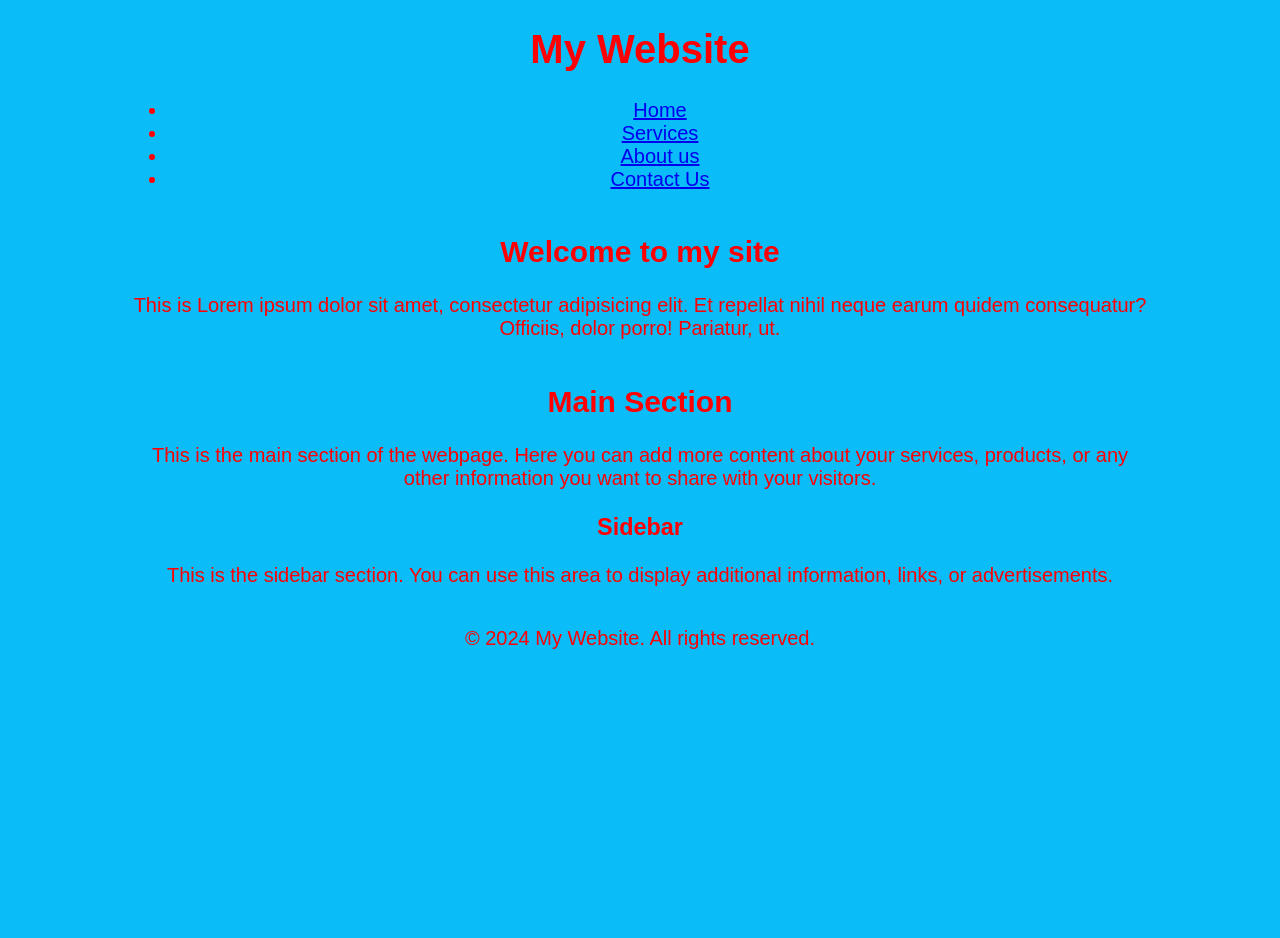
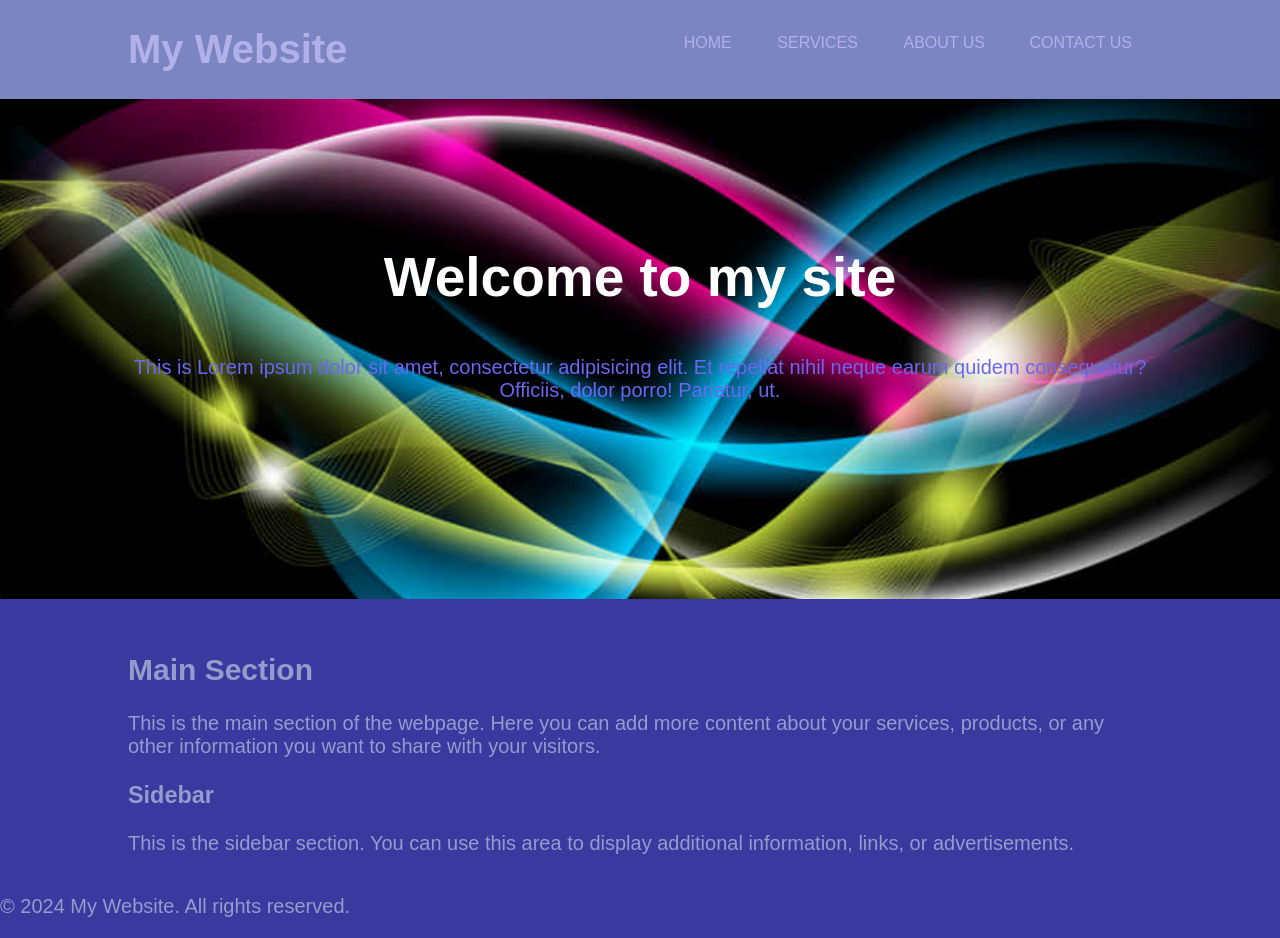
Before and after one commit to MayanthaS/HTML-an-CSS-Project, a plain HTML site: page index.html in a window 1280 px wide. Before the commit the page ends 800 px from the top, so only its background shows below. Drawn offline with Linux system fonts and the light colour scheme.

Commit message:
added the main header,logo,nav,nav_ul,nav_li,hero_sections styling part

```diff
--- a/style.css
+++ b/style.css
@@ -1,13 +1,72 @@
-body{
-    background-color: rgb(10, 188, 248);
-    color: red;
+body{/*body style*/
+    background-color: #3B38A0;
+    color: #949ccc;
     font: 20px Arial, Helvetica, sans-serif;
-    text-align: center;
     margin: 0;
     padding: 0;
 }
-.container{
+.container{/*container style*/
     width: 80%;
     margin: auto;
     overflow: hidden;
 }
+#main-header{/*main-header style*/
+    background-color: #7A85C1;
+    color: #fff;
+    width: 100% ;
+
+ }
+ .logo{/*logo style*/
+     float: left;
+     color:#B2B0E8 ;
+     text-align: center;
+
+
+ }
+ #navbar{/*nav style*/
+    margin-top: 10px ;
+     float: right;
+
+ }
+ #navbar ul{/*nav ul style*/
+    padding: 0;
+    list-style: none;
+}
+#navbar li{/*nav li style*/
+    display: inline;
+    padding: 15px 10px;
+    cursor: pointer;
+}
+#navbar a{/*nav a style*/
+    color: #B2B0E8;
+    text-decoration: none;
+    text-transform: uppercase;
+    font-size: 16px;
+    padding: 15px 10px;
+    cursor: pointer;
+}
+#navbar a:hover{/*nav a hover style*/
+    background-color: #fff;
+    color: #333;
+    border-radius: 4px;
+    opacity: 0.2;
+}
+#hero{/*hero style*/
+    background:url(./image/image3.jpg);
+    height:500px;
+    background-position: center;
+    background-size: cover;
+    margin-bottom: 30px;
+    text-align: center;
+}
+#hero h2{/*hero h2 style*/
+    padding-top: 100px;
+    font-size: 55px;
+    line-height: 1.2;
+    color: #fff;
+
+}
+#hero p{/*hero p style*/
+    font-size: 20px;
+    color: #6b66f4;
+}
```
Also changed, not shown: image/image3.jpg (added).
